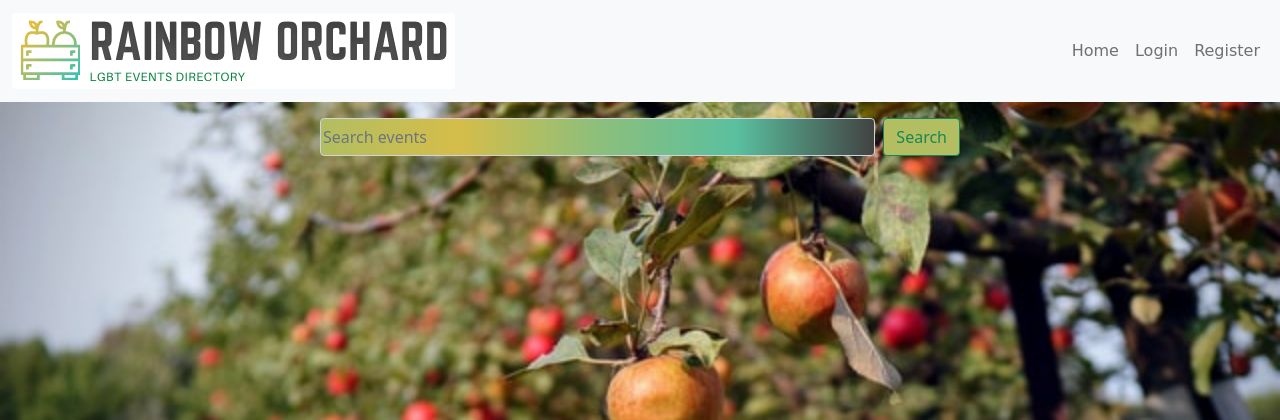
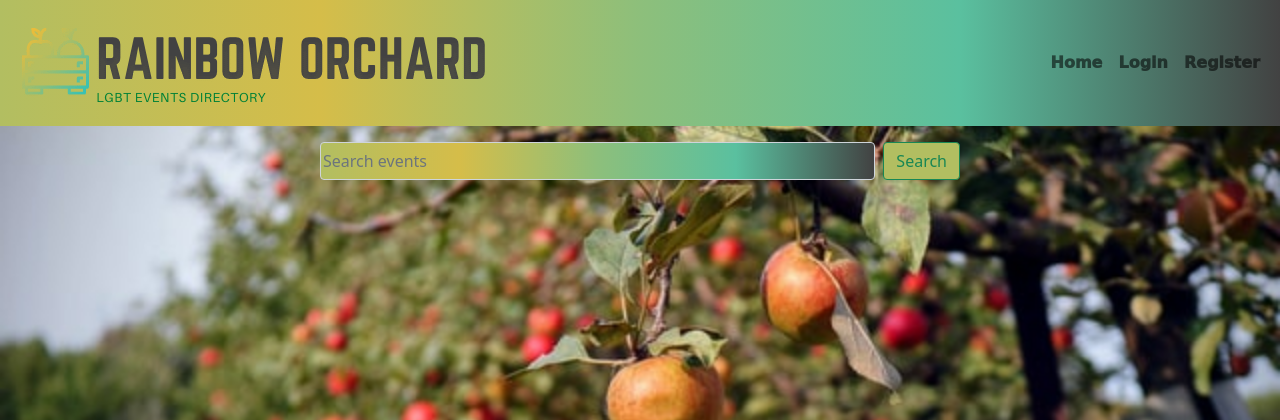
Before and after one commit to BXS-Archipelago/MadeWithPride, a Flask app: page / in a window 1280 px wide. Shown: the top 420 px of the page. Run offline with Flask 2, Linux system fonts and the light colour scheme; data that the repository does not hold is empty; some libraries are stand-ins or nearby versions; some web fonts are replaced.

Commit message:
replaced logo in nav-bar to transparent background and changed background of the nav-bar

```diff
--- a/templates/base.html
+++ b/templates/base.html
@@ -23,16 +23,14 @@
 <body class="background-img-trees">
 
     <!-- navbar section -->
-    <!-- ???? remove 'navbar-light and bg-light' (will also need font color setting
-       changing somewhere) and set to pastel rainbow colors? add replacement class for
-       ease of style change via CSS -->
-    <nav class="navbar navbar-expand-lg navbar-light bg-light font-family-important">
+
+    <nav class="navbar navbar-expand-lg navbar-light bg-nice-green font-family-important font-white">
         <div class="container-fluid">
           <button class="navbar-toggler" type="button" data-bs-toggle="collapse" data-bs-target="#navbarNav" aria-controls="navbarNav" aria-expanded="false" aria-label="Toggle navigation">
             <img src="../static/images/rainbow-heart.png" alt="" width="30" height="24" class="d-inline-block align-text-top">
           </button>
           <!-- name of site - can be removed if not needed -->
-          <a class="navbar-brand" href="#"><img  src="/static/images/logo-small.png" class="img-fluid rounded"></a>
+          <a class="navbar-brand" href="#"><img  src="/static/images/logo-transparent.png" class="img-fluid rounded"></a>
           <div class="collapse navbar-collapse nav-links-right" id="navbarNav">
             <ul class="navbar-nav">
               <!-- .active and aria-current="page" to move to releveant location on
```
Also changed, not shown: static/images/logo-transparent.png (added), static/images/square-logo-crate.png (added).
